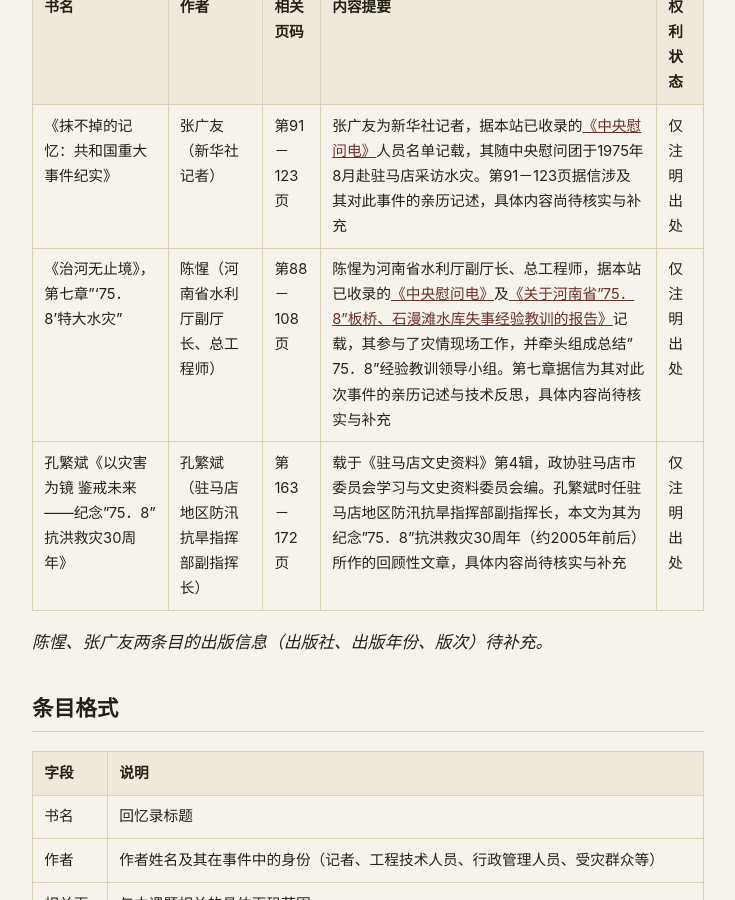
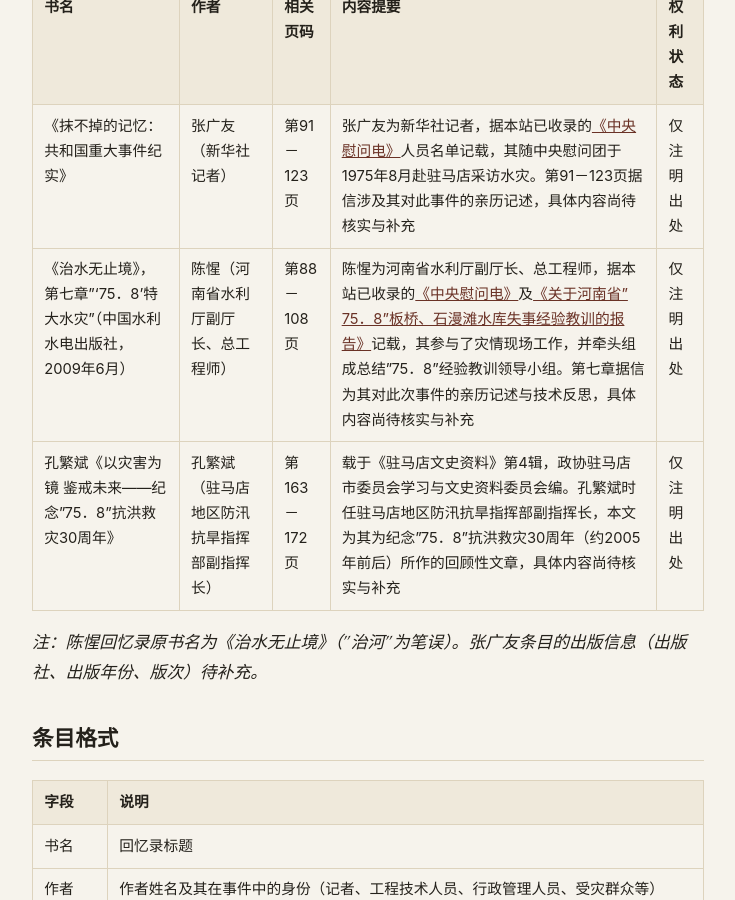
Before and after one commit to Banqiao758/Banqiao758.github.io, a Jekyll site: the page built from memoirs/published.md, in a window 1280 px wide and 900 px high, scrolled down 459 px. Shown: the whole window, without its empty margins (272-1007 px from the left). Built offline with Jekyll 4.4.1, drawn with Linux system fonts in a browser that asks for light colours.

Commit message:
Correct title and add publication details for Chen Xing's memoir
The memoir's actual published title is 《治水无止境》("Water Management
Without End"), not 治河无止境 as initially transcribed. Adds publisher
(China Water & Power Press) and publication date (June 2009), found via
public bibliographic search, not from the book's own text.

Co-Authored-By: Claude Sonnet 5 <noreply@anthropic.com>
Claude-Session: https://claude.ai/code/session_011K8hBuGivVWoMZaUZvczs4

```diff
--- a/memoirs/published.md
+++ b/memoirs/published.md
@@ -17,10 +17,10 @@ description: 记者、工程技术人员、行政管理人员及受灾群众所
 | 书名 | 作者 | 相关页码 | 内容提要 | 权利状态 |
 |---|---|---|---|---|
 | 《抹不掉的记忆：共和国重大事件纪实》 | 张广友（新华社记者） | 第91－123页 | 张广友为新华社记者，据本站已收录的<a href="{{ '/archive/1975-central-condolence-telegrams/' | relative_url }}">《中央慰问电》</a>人员名单记载，其随中央慰问团于1975年8月赴驻马店采访水灾。第91－123页据信涉及其对此事件的亲历记述，具体内容尚待核实与补充 | 仅注明出处 |
-| 《治河无止境》，第七章"'75．8'特大水灾" | 陈惺（河南省水利厅副厅长、总工程师） | 第88－108页 | 陈惺为河南省水利厅副厅长、总工程师，据本站已收录的<a href="{{ '/archive/1975-central-condolence-telegrams/' | relative_url }}">《中央慰问电》</a>及<a href="{{ '/archive/1980-banqiao-shimantan-lessons-report/' | relative_url }}">《关于河南省"75．8"板桥、石漫滩水库失事经验教训的报告》</a>记载，其参与了灾情现场工作，并牵头组成总结"75．8"经验教训领导小组。第七章据信为其对此次事件的亲历记述与技术反思，具体内容尚待核实与补充 | 仅注明出处 |
+| 《治水无止境》，第七章"'75．8'特大水灾"（中国水利水电出版社，2009年6月） | 陈惺（河南省水利厅副厅长、总工程师） | 第88－108页 | 陈惺为河南省水利厅副厅长、总工程师，据本站已收录的<a href="{{ '/archive/1975-central-condolence-telegrams/' | relative_url }}">《中央慰问电》</a>及<a href="{{ '/archive/1980-banqiao-shimantan-lessons-report/' | relative_url }}">《关于河南省"75．8"板桥、石漫滩水库失事经验教训的报告》</a>记载，其参与了灾情现场工作，并牵头组成总结"75．8"经验教训领导小组。第七章据信为其对此次事件的亲历记述与技术反思，具体内容尚待核实与补充 | 仅注明出处 |
 | 孔繁斌《以灾害为镜 鉴戒未来——纪念"75．8"抗洪救灾30周年》 | 孔繁斌（驻马店地区防汛抗旱指挥部副指挥长） | 第163－172页 | 载于《驻马店文史资料》第4辑，政协驻马店市委员会学习与文史资料委员会编。孔繁斌时任驻马店地区防汛抗旱指挥部副指挥长，本文为其为纪念"75．8"抗洪救灾30周年（约2005年前后）所作的回顾性文章，具体内容尚待核实与补充 | 仅注明出处 |
 
-*陈惺、张广友两条目的出版信息（出版社、出版年份、版次）待补充。*
+*注：陈惺回忆录原书名为《治水无止境》（"治河"为笔误）。张广友条目的出版信息（出版社、出版年份、版次）待补充。*
 
 ## 条目格式
 
```
Also changed, not shown: en/memoirs/published.md (+2 -2 lines).
